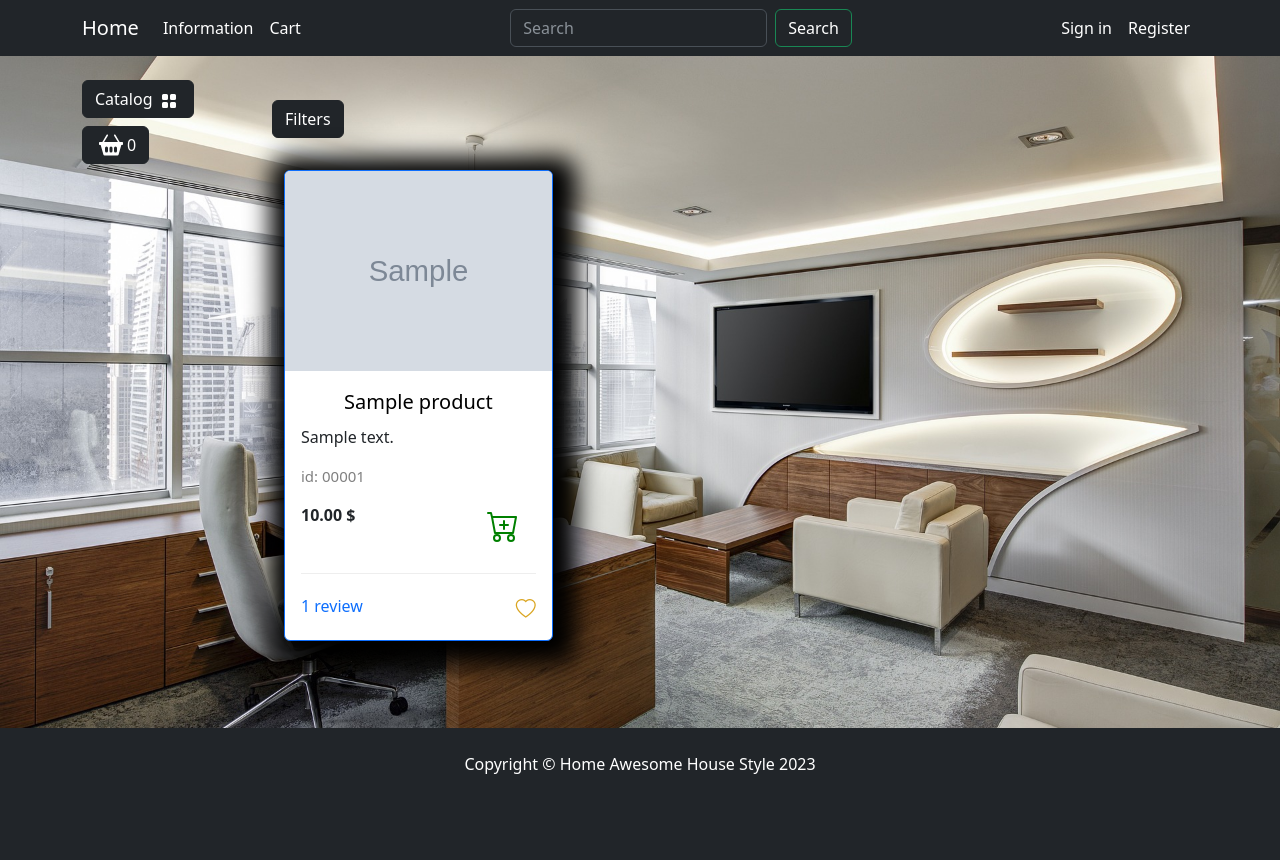
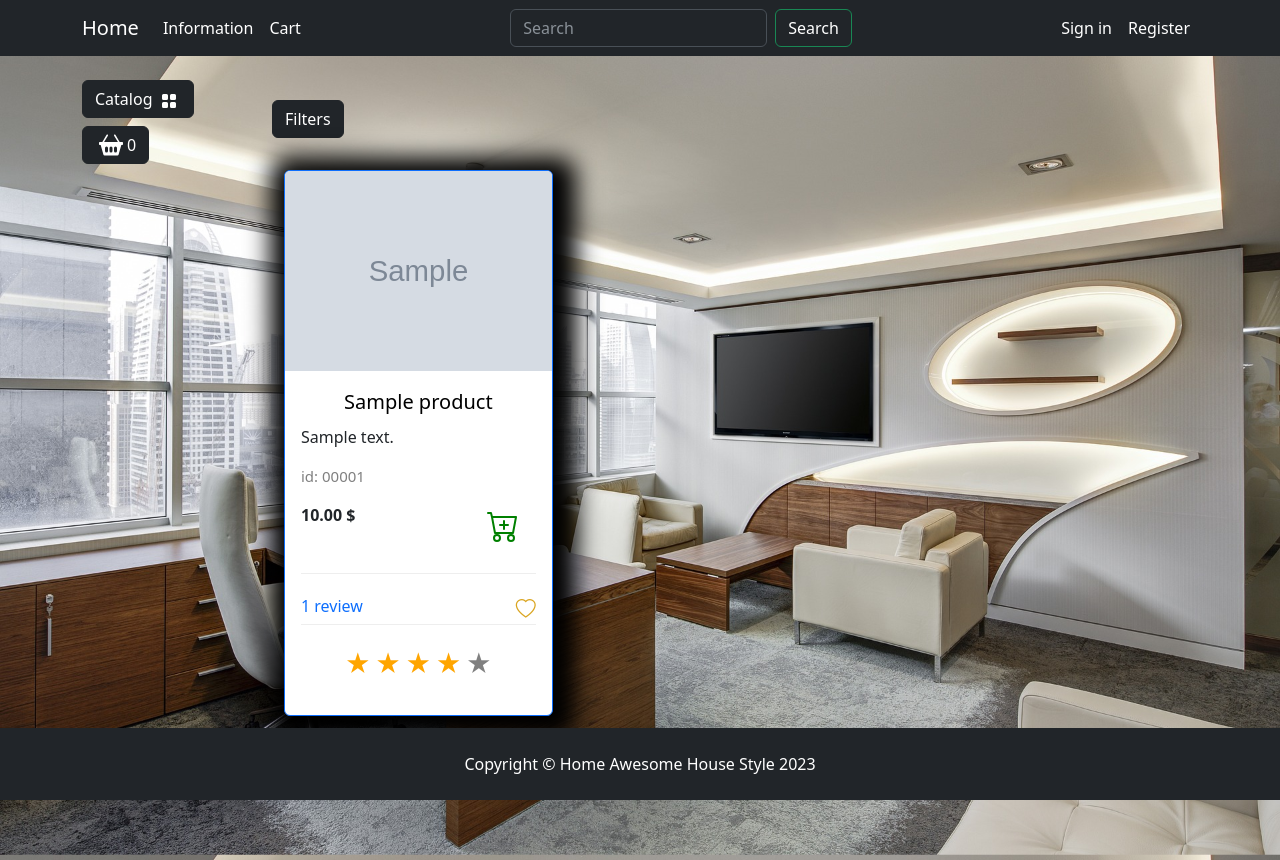
Before and after one commit to Viktor-Beniukh/awesome-house-style, a Django app: page /catalog/search/ in a window 1280 px wide. Before the commit the page ends 774 px from the top, so only its background shows below. Run offline with Django 4.2, Linux system fonts and the light colour scheme; tables that the repository leaves empty hold one stand-in row (values such as "Sample post"); grey boxes marked "Sample" are stand-in pictures; some libraries are stand-ins or nearby versions.

Commit message:
Added star rating to catalog and favorite products pages

```diff
--- a/goods/templates/goods/catalog.html
+++ b/goods/templates/goods/catalog.html
@@ -146,6 +146,20 @@
                 </div>
               </div>
 
+              <div class="product-bottom-details">
+                <div class="star-container text-center">
+                  <p>
+                    {% for i in "12345" %}
+                      {% if i|add:"0" <= product.average_rating %}
+                        <span class="star star-filled">&#9733;</span>
+                      {% else %}
+                        <span class="star star-empty">&#9733;</span>
+                      {% endif %}
+                    {% endfor %}
+                  </p>
+                </div>
+              </div>
+
             </div>
 
           </div>
```
Also changed, not shown: goods/templates/goods/favorite_products.html (+14 -0 lines).
